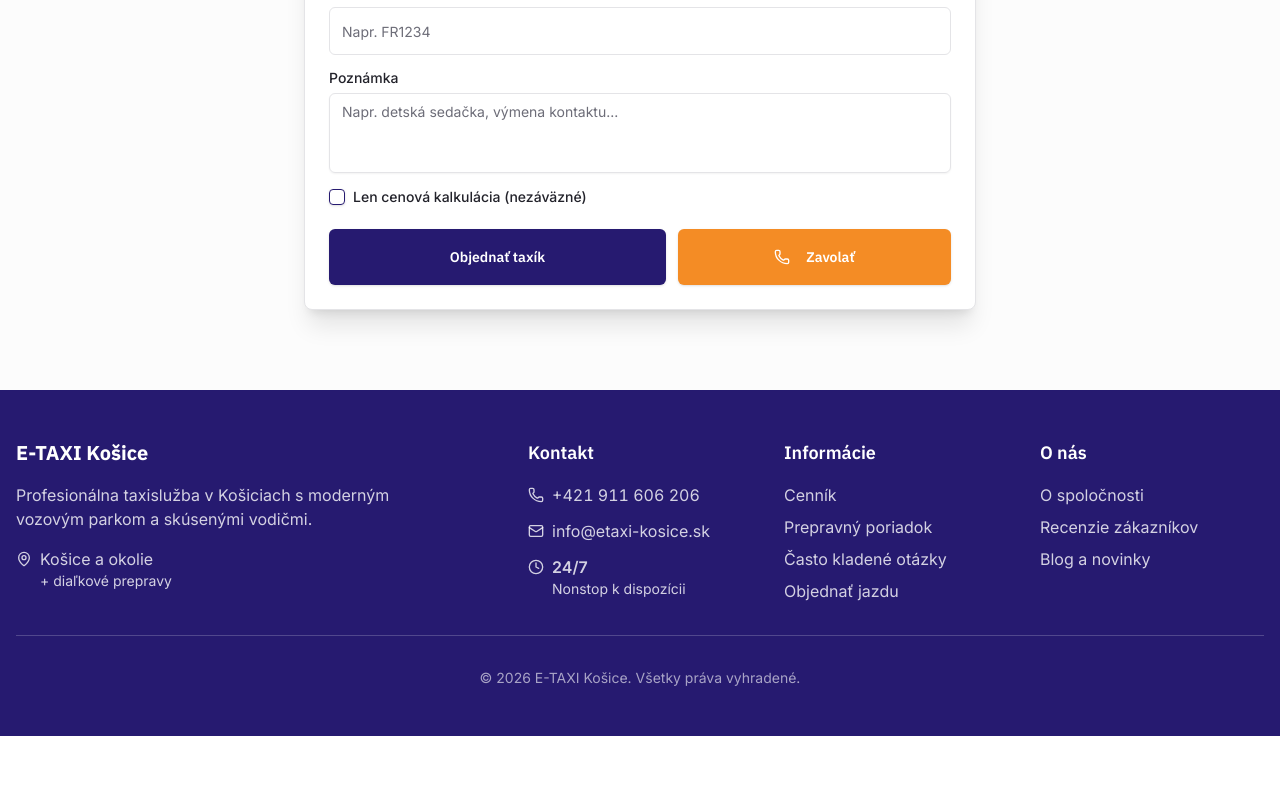
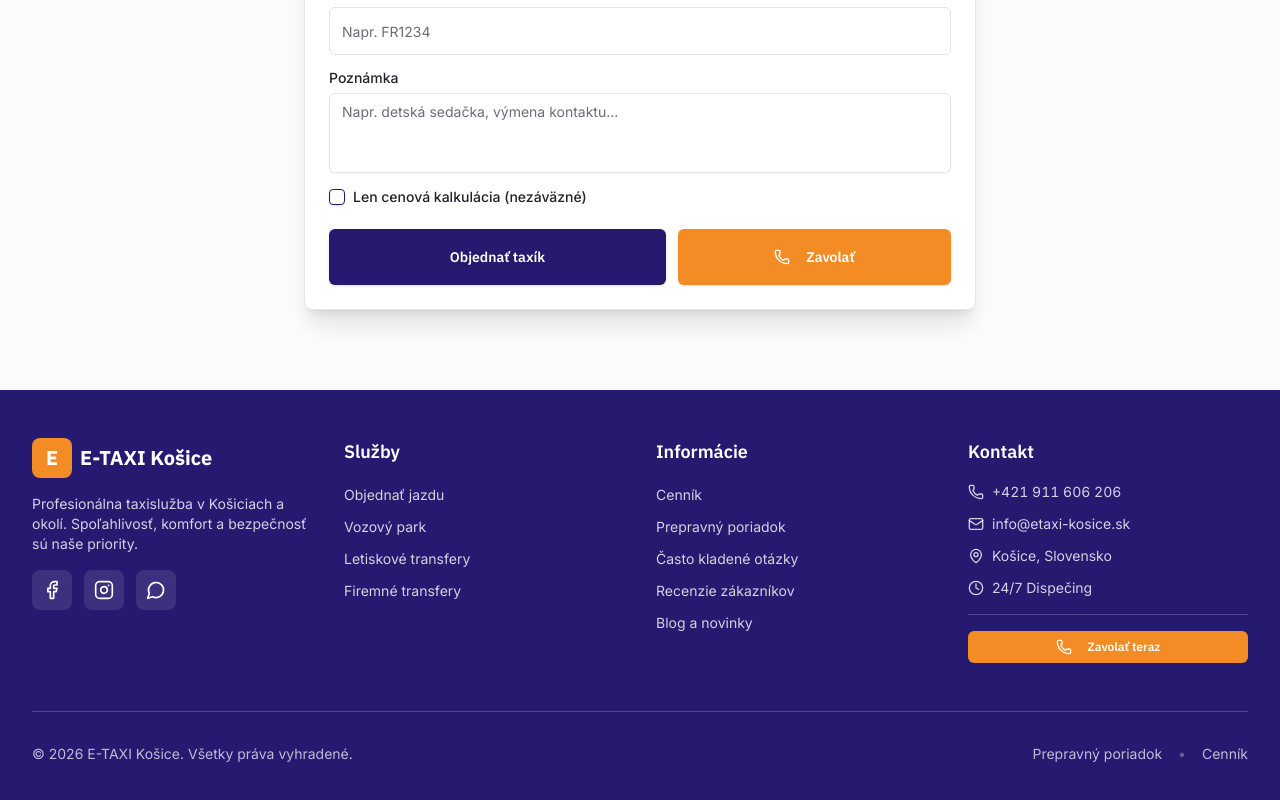
Before and after one commit to peterbejcek/sg-5ee718f3-49be-42fb-857b-8ae5c6e22001-1777794411, a Next.js app: page / in a window 1280 px wide. Shown: the part 8427-9227 px from the top of the page. Before the commit the page ends 9163 px from the top, so only its background shows below. Built offline with nearby package versions, Linux system fonts and the light colour scheme.

Commit message:
feat(ui): update footer with contacts and social links

```diff
--- a/src/components/Footer.tsx
+++ b/src/components/Footer.tsx
@@ -1,88 +1,189 @@
 import Link from "next/link";
-import { Phone, Mail, MapPin, Clock } from "lucide-react";
+import { Phone, Mail, MapPin, Clock, Facebook, Instagram, MessageCircle } from "lucide-react";
+import { Button } from "@/components/ui/button";
 
 export function Footer() {
+  const currentYear = new Date().getFullYear();
+
   return (
-    <footer className="bg-primary text-primary-foreground py-12 border-t border-primary/20">
-      <div className="container mx-auto px-4">
-        <div className="grid grid-cols-1 md:grid-cols-2 lg:grid-cols-5 gap-8 mb-8">
-          <div className="lg:col-span-2">
-            <h3 className="font-display font-bold text-xl mb-4">E-TAXI Košice</h3>
-            <p className="text-primary-foreground/80 mb-4 max-w-sm">
-              Profesionálna taxislužba v Košiciach s moderným vozovým parkom a skúsenými vodičmi.
+    <footer className="bg-primary text-primary-foreground">
+      <div className="container py-12">
+        <div className="grid grid-cols-1 md:grid-cols-2 lg:grid-cols-4 gap-8">
+          {/* Company Info & Logo */}
+          <div>
+            <div className="flex items-center gap-2 mb-4">
+              <div className="w-10 h-10 bg-accent rounded-lg flex items-center justify-center">
+                <span className="text-accent-foreground font-display font-bold text-xl">E</span>
+              </div>
+              <span className="font-display font-bold text-xl">E-TAXI Košice</span>
+            </div>
+            <p className="text-primary-foreground/80 text-sm mb-4">
+              Profesionálna taxislužba v Košiciach a okolí. Spoľahlivosť, komfort a bezpečnosť sú naše priority.
             </p>
-            <div className="flex items-start gap-2 text-primary-foreground/80 mt-4">
-              <MapPin className="w-4 h-4 mt-1" />
-              <div>
-                <p>Košice a okolie</p>
-                <p className="text-sm">+ diaľkové prepravy</p>
-              </div>
+
+            {/* Social Links */}
+            <div className="flex gap-3">
+              <a
+                href="https://facebook.com/etaxikosice"
+                target="_blank"
+                rel="noopener noreferrer"
+                className="w-10 h-10 bg-primary-foreground/10 hover:bg-primary-foreground/20 rounded-lg flex items-center justify-center transition-colors"
+                aria-label="Facebook"
+              >
+                <Facebook className="w-5 h-5" />
+              </a>
+              <a
+                href="https://instagram.com/etaxikosice"
+                target="_blank"
+                rel="noopener noreferrer"
+                className="w-10 h-10 bg-primary-foreground/10 hover:bg-primary-foreground/20 rounded-lg flex items-center justify-center transition-colors"
+                aria-label="Instagram"
+              >
+                <Instagram className="w-5 h-5" />
+              </a>
+              <a
+                href="https://wa.me/421911606206"
+                target="_blank"
+                rel="noopener noreferrer"
+                className="w-10 h-10 bg-primary-foreground/10 hover:bg-primary-foreground/20 rounded-lg flex items-center justify-center transition-colors"
+                aria-label="WhatsApp"
+              >
+                <MessageCircle className="w-5 h-5" />
+              </a>
             </div>
           </div>
 
+          {/* Services */}
+          <div>
+            <h4 className="font-display font-semibold text-lg mb-4">Služby</h4>
+            <ul className="space-y-2">
+              <li>
+                <Link href="/#objednavka" className="text-primary-foreground/80 hover:text-primary-foreground transition-colors text-sm">
+                  Objednať jazdu
+                </Link>
+              </li>
+              <li>
+                <Link href="/#fleet" className="text-primary-foreground/80 hover:text-primary-foreground transition-colors text-sm">
+                  Vozový park
+                </Link>
+              </li>
+              <li>
+                <Link href="/#cennik" className="text-primary-foreground/80 hover:text-primary-foreground transition-colors text-sm">
+                  Letiskové transfery
+                </Link>
+              </li>
+              <li>
+                <Link href="/#fleet" className="text-primary-foreground/80 hover:text-primary-foreground transition-colors text-sm">
+                  Firemné transfery
+                </Link>
+              </li>
+            </ul>
+          </div>
+
+          {/* Information */}
+          <div>
+            <h4 className="font-display font-semibold text-lg mb-4">Informácie</h4>
+            <ul className="space-y-2">
+              <li>
+                <Link href="/#cennik" className="text-primary-foreground/80 hover:text-primary-foreground transition-colors text-sm">
+                  Cenník
+                </Link>
+              </li>
+              <li>
+                <Link href="/prepravny-poriadok" className="text-primary-foreground/80 hover:text-primary-foreground transition-colors text-sm">
+                  Prepravný poriadok
+                </Link>
+              </li>
+              <li>
+                <Link href="/#faq" className="text-primary-foreground/80 hover:text-primary-foreground transition-colors text-sm">
+                  Často kladené otázky
+                </Link>
+              </li>
+              <li>
+                <Link href="/#recenzie" className="text-primary-foreground/80 hover:text-primary-foreground transition-colors text-sm">
+                  Recenzie zákazníkov
+                </Link>
+              </li>
+              <li>
+                <Link href="/#blog" className="text-primary-foreground/80 hover:text-primary-foreground transition-colors text-sm">
+                  Blog a novinky
+                </Link>
+              </li>
+            </ul>
+          </div>
+
+          {/* Contact */}
           <div>
             <h4 className="font-display font-semibold text-lg mb-4">Kontakt</h4>
-            <div className="space-y-3">
-              <a
-                href="tel:+421911606206"
-                className="flex items-center gap-2 text-primary-foreground/80 hover:text-primary-foreground transition-colors"
-              >
-                <Phone className="w-4 h-4" />
-                <span className="tabular-nums">+421 911 606 206</span>
+            <ul className="space-y-3">
+              <li>
+                <a
+                  href="tel:+421911606206"
+                  className="flex items-center gap-2 text-primary-foreground/80 hover:text-primary-foreground transition-colors text-sm"
+                >
+                  <Phone className="w-4 h-4 shrink-0" />
+                  <span className="tabular-nums">+421 911 606 206</span>
+                </a>
+              </li>
+              <li>
+                <a
+                  href="mailto:info@etaxi-kosice.sk"
+                  className="flex items-center gap-2 text-primary-foreground/80 hover:text-primary-foreground transition-colors text-sm"
+                >
+                  <Mail className="w-4 h-4 shrink-0" />
+                  <span>info@etaxi-kosice.sk</span>
+                </a>
+              </li>
+              <li>
+                <div className="flex items-start gap-2 text-primary-foreground/80 text-sm">
+                  <MapPin className="w-4 h-4 shrink-0 mt-0.5" />
+                  <span>Košice, Slovensko</span>
+                </div>
+              </li>
+              <li>
+                <div className="flex items-start gap-2 text-primary-foreground/80 text-sm">
+                  <Clock className="w-4 h-4 shrink-0 mt-0.5" />
+                  <span>24/7 Dispečing</span>
+                </div>
+              </li>
+            </ul>
+
+            <div className="mt-4 pt-4 border-t border-primary-foreground/20">
+              <a href="tel:+421911606206">
+                <Button
+                  size="sm"
+                  className="w-full bg-accent hover:bg-accent/90 text-accent-foreground font-display font-semibold"
+                >
+                  <Phone className="w-4 h-4 mr-2" />
+                  Zavolať teraz
+                </Button>
               </a>
-              <a
-                href="mailto:info@etaxi-kosice.sk"
-                className="flex items-center gap-2 text-primary-foreground/80 hover:text-primary-foreground transition-colors"
-              >
-                <Mail className="w-4 h-4" />
-                info@etaxi-kosice.sk
-              </a>
-              <div className="flex items-start gap-2 text-primary-foreground/80 mt-2">
-                <Clock className="w-4 h-4 mt-1" />
-                <div>
-                  <p className="font-semibold">24/7</p>
-                  <p className="text-sm">Nonstop k dispozícii</p>
-                </div>
-              </div>
-            </div>
-          </div>
-
-          <div>
-            <h4 className="font-display font-semibold text-lg mb-4">Informácie</h4>
-            <div className="space-y-2">
-              <Link href="/#cennik" className="block text-primary-foreground/80 hover:text-primary-foreground transition-colors">
-                Cenník
-              </Link>
-              <Link href="/prepravny-poriadok" className="block text-primary-foreground/80 hover:text-primary-foreground transition-colors">
-                Prepravný poriadok
-              </Link>
-              <Link href="/#faq" className="block text-primary-foreground/80 hover:text-primary-foreground transition-colors">
-                Často kladené otázky
-              </Link>
-              <Link href="/#objednavka" className="block text-primary-foreground/80 hover:text-primary-foreground transition-colors">
-                Objednať jazdu
-              </Link>
-            </div>
-          </div>
-
-          <div>
-            <h4 className="font-display font-semibold text-lg mb-4">O nás</h4>
-            <div className="space-y-2">
-              <Link href="/#o-nas" className="block text-primary-foreground/80 hover:text-primary-foreground transition-colors">
-                O spoločnosti
-              </Link>
-              <Link href="/#recenzie" className="block text-primary-foreground/80 hover:text-primary-foreground transition-colors">
-                Recenzie zákazníkov
-              </Link>
-              <Link href="/#blog" className="block text-primary-foreground/80 hover:text-primary-foreground transition-colors">
-                Blog a novinky
-              </Link>
             </div>
           </div>
         </div>
 
-        <div className="pt-8 border-t border-primary-foreground/20 text-center text-primary-foreground/60 text-sm">
-          <p>&copy; {new Date().getFullYear()} E-TAXI Košice. Všetky práva vyhradené.</p>
+        {/* Bottom Bar */}
+        <div className="mt-12 pt-8 border-t border-primary-foreground/20">
+          <div className="flex flex-col md:flex-row justify-between items-center gap-4">
+            <p className="text-primary-foreground/70 text-sm text-center md:text-left">
+              © {currentYear} E-TAXI Košice. Všetky práva vyhradené.
+            </p>
+            <div className="flex gap-4 text-sm">
+              <Link
+                href="/prepravny-poriadok"
+                className="text-primary-foreground/70 hover:text-primary-foreground transition-colors"
+              >
+                Prepravný poriadok
+              </Link>
+              <span className="text-primary-foreground/30">•</span>
+              <Link
+                href="/#cennik"
+                className="text-primary-foreground/70 hover:text-primary-foreground transition-colors"
+              >
+                Cenník
+              </Link>
+            </div>
+          </div>
         </div>
       </div>
     </footer>
```
